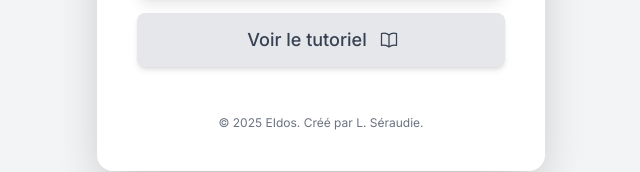
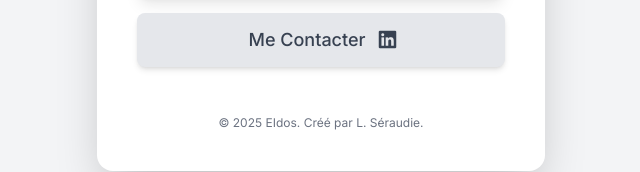
Before and after one commit to lcssrd/EIdos, a plain HTML site: page index.html in a window 1280 px wide. Shown: the part 613-785 px from the top of the page, 319-959 px from the left. Drawn offline with nearby package versions, Linux system fonts and the light colour scheme; a web font is replaced by a local one.

Commit message:
Integrate Font Awesome and add LinkedIn contact button
Added Font Awesome for LinkedIn icon and styled button.

```diff
--- a/index.html
+++ b/index.html
@@ -5,6 +5,7 @@
     <meta name="viewport" content="width=device-width, initial-scale=1.0">
     <title>EIdos - Accueil</title>
     <script src="https://cdn.tailwindcss.com"></script>
+    <!-- Font Awesome pour l'icône LinkedIn --><link rel="stylesheet" href="https://cdnjs.cloudflare.com/ajax/libs/font-awesome/6.0.0-beta3/css/all.min.css">
     <link rel="preconnect" href="https://fonts.googleapis.com">
     <link rel="preconnect" href="https://fonts.gstatic.com" crossorigin>
     <link href="https://fonts.googleapis.com/css2?family=Inter:wght@400;500;600;700&family=Parkinsans:wght@600&display=swap" rel="stylesheet">
@@ -18,6 +19,21 @@
         .font-custom-title {
             font-family: 'Parkinsans', sans-serif;
             font-weight: 600;
+        }
+        /* Style pour centrer l'icône Font Awesome */
+        .btn-icon-centered {
+            display: flex;
+            align-items: center;
+            justify-content: center; /* Pour centrer le texte et l'icône si nécessaire */
+        }
+        .btn-icon-centered .fa-linkedin {
+            font-size: 1.25rem; /* Ajuste la taille si besoin pour correspondre aux SVG h-5 w-5 */
+            height: 1.25rem; /* Force la hauteur */
+            width: 1.25rem; /* Force la largeur */
+            line-height: 1; /* Supprime l'espace additionnel de la ligne */
+            display: flex; /* Utilise flexbox pour centrer le contenu de l'icône si elle est complexe */
+            align-items: center; /* Centrer verticalement */
+            justify-content: center; /* Centrer horizontalement */
         }
     </style>
 </head>
@@ -47,12 +63,10 @@
                             <path stroke-linecap="round" stroke-linejoin="round" d="M17.25 8.25L21 12m0 0l-3.75 3.75M21 12H3" />
                         </svg>
                     </a>
-                    <a href="URL_DU_TUTORIEL"
-                       class="w-full mt-4 inline-flex justify-center items-center py-3 px-8 border border-transparent rounded-lg shadow-md text-lg font-medium text-gray-700 bg-gray-200 hover:bg-gray-300 focus:outline-none focus:ring-2 focus:ring-offset-2 focus:ring-gray-400 transition duration-300 ease-in-out hover:scale-105">
-                        Voir le tutoriel
-                        <svg class="ml-3 -mr-1 h-5 w-5" xmlns="http://www.w3.org/2000/svg" fill="none" viewBox="0 0 24 24" stroke-width="1.5" stroke="currentColor">
-                          <path stroke-linecap="round" stroke-linejoin="round" d="M12 6.042A8.967 8.967 0 0 0 6 3.75c-1.052 0-2.062.18-3 .512v14.25A8.987 8.987 0 0 1 6 18c2.305 0 4.408.867 6 2.292m0-14.25a8.966 8.966 0 0 1 6-2.292c1.052 0 2.062.18 3 .512v14.25A8.987 8.987 0 0 0 18 18c-2.305 0-4.408.867-6 2.292m0-14.25v14.25" />
-                        </svg>
+                    <!-- Bouton Contact LinkedIn --><a href="https://www.linkedin.com/in/lucas-s%C3%A9raudie-1858ba14b/" target="_blank"
+                       class="w-full mt-4 inline-flex justify-center btn-icon-centered py-3 px-8 border border-transparent rounded-lg shadow-md text-lg font-medium text-gray-700 bg-gray-200 hover:bg-gray-300 focus:outline-none focus:ring-2 focus:ring-offset-2 focus:ring-gray-400 transition duration-300 ease-in-out hover:scale-105">
+                        Me Contacter
+                        <i class="fab fa-linkedin ml-3 -mr-1 text-gray-700"></i>
                     </a>
                 </div>
                 <div class="mt-12 text-center">
```
